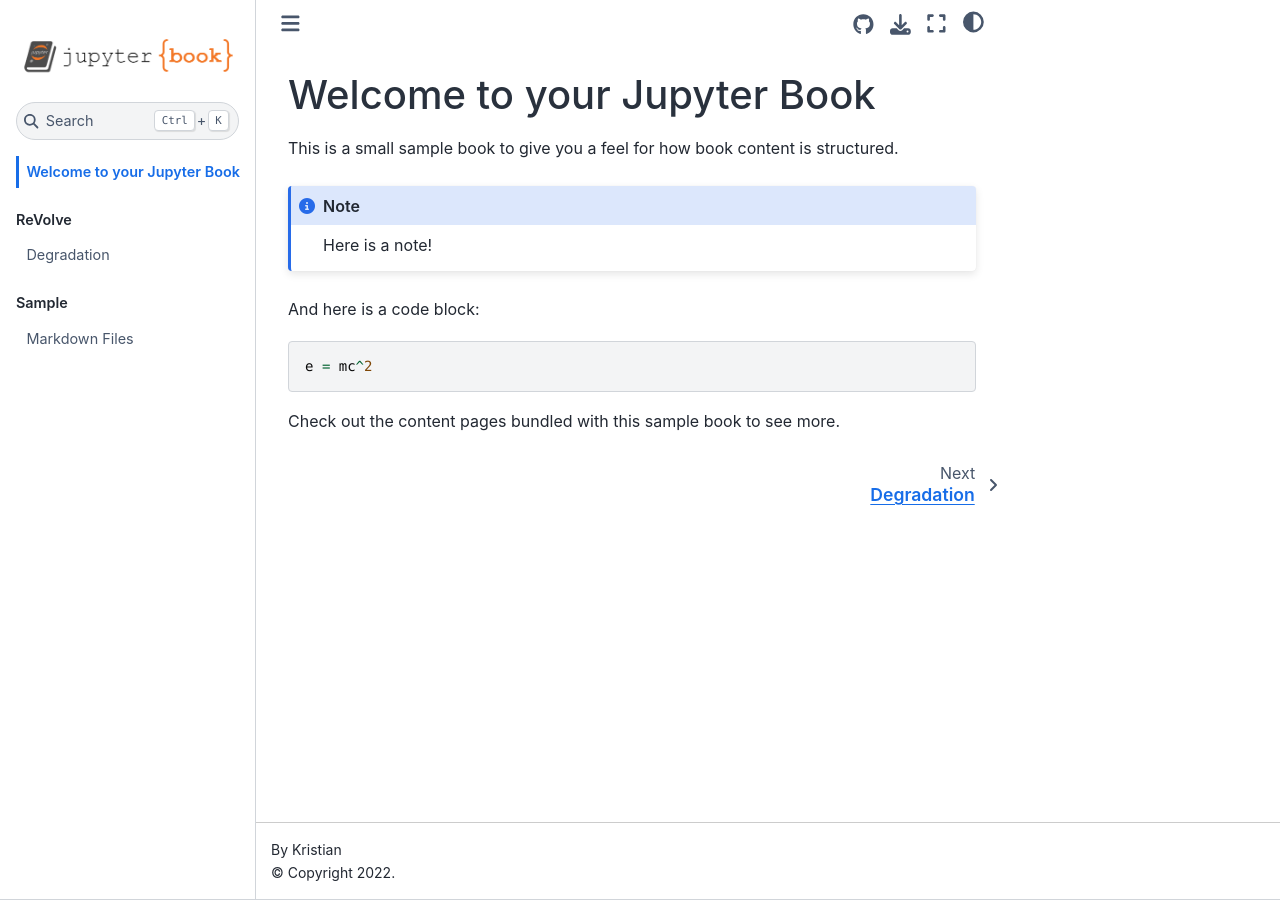
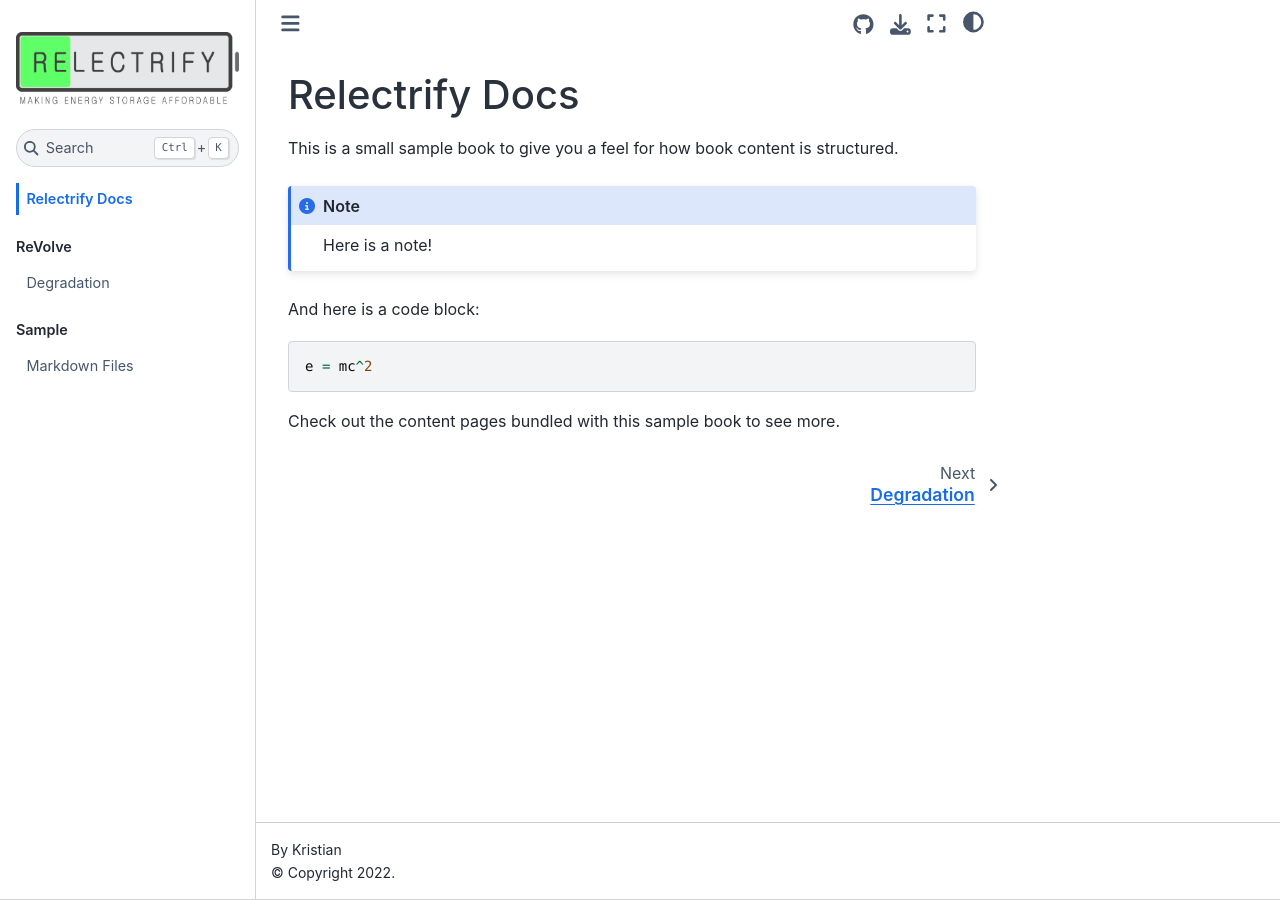
Before and after one commit to kristian-relectrify/docs, a Jupyter Book: the page built from docs/intro.md, in a window 1280 px wide. Built offline with Jupyter Book 1.0.4 settings and Sphinx 7.4.7 and the Sphinx Book theme 1.1.4, drawn with Linux system fonts in a browser that asks for light colours.

Commit message:
logo update

```diff
--- a/docs/intro.md
+++ b/docs/intro.md
@@ -1,4 +1,4 @@
-# Welcome to your Jupyter Book
+# Relectrify Docs
 
 This is a small sample book to give you a feel for how book content is
 structured.
--- a/requirements.txt
+++ b/requirements.txt
@@ -2,3 +2,4 @@ jupyter-book
 matplotlib
 numpy
 ghp-import
+pandas
```
Also changed, not shown: docs/logo.png, docs/notebooks.ipynb (deleted).
